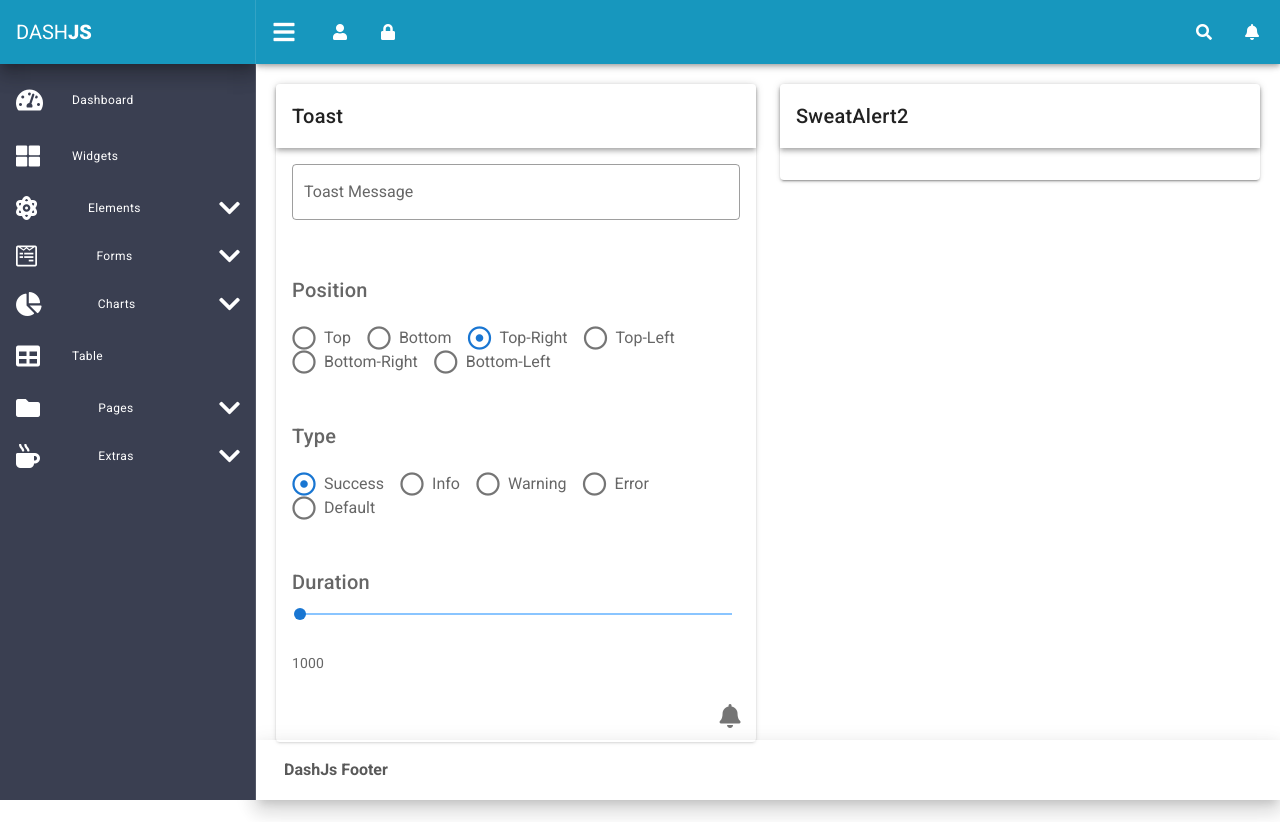
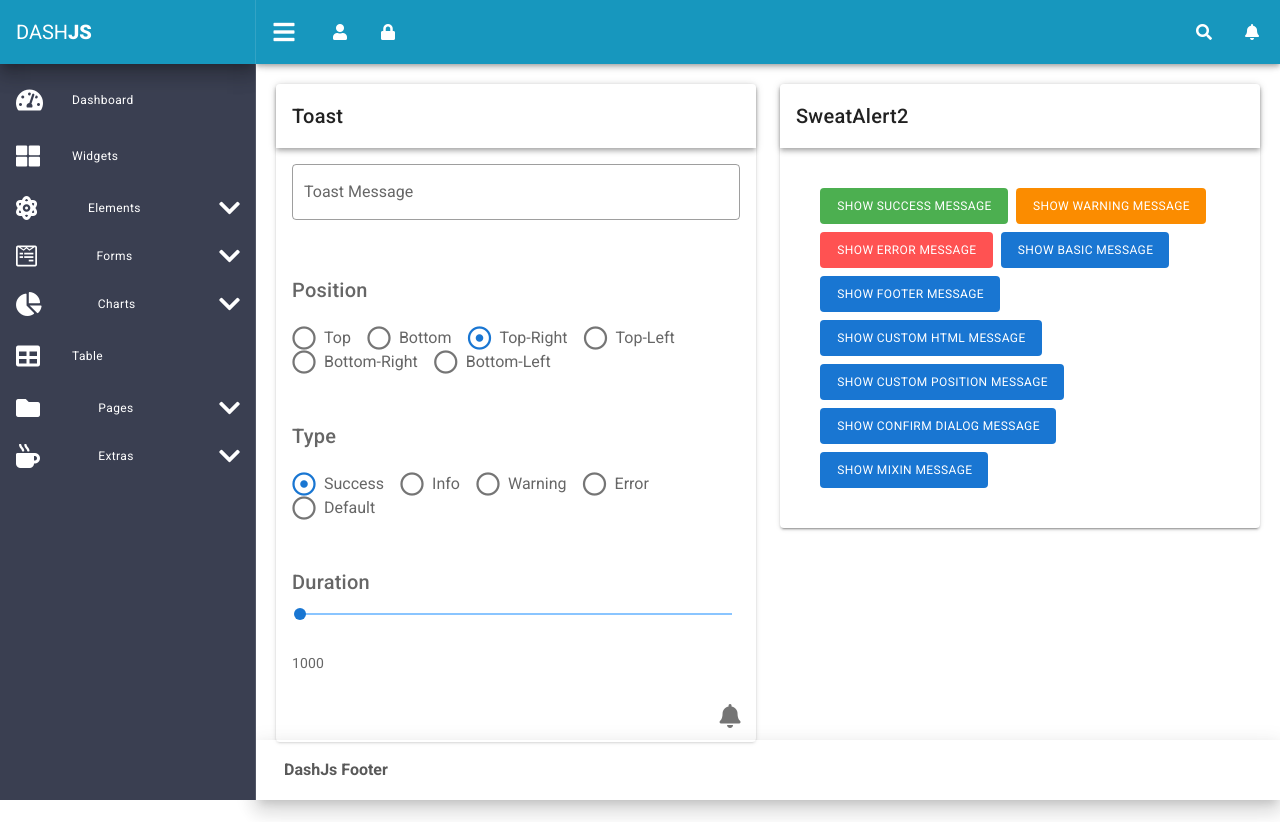
Before and after one commit to RichWarrior/vue-dashjs, a Vue app: page /Notification in a window 1280 px wide. Built offline with nearby package versions, Linux system fonts and the light colour scheme; what vue-sweetalert2, vue-toast-notification would draw is missing.

Commit message:
close #13

```diff
--- a/src/views/Elements/Notification.vue
+++ b/src/views/Elements/Notification.vue
@@ -56,7 +56,39 @@
           <v-toolbar>
             <h1 class="title">SweatAlert2</h1>
           </v-toolbar>
-                <v-card-text></v-card-text>
+          <v-card-text>
+            <v-row class="ma-2">
+              <v-col cols="12" md="12" sm="12">
+                <v-btn depressed class="ma-1" color="success" @click="showSuccessMessage">
+                  <h1 class="caption">Show Success Message</h1>
+                </v-btn>
+                <v-btn depressed color="warning" class="ma-1" @click="showWarningMessage">
+                  <h1 class="caption">Show Warning Message</h1>
+                </v-btn>
+                <v-btn depressed class="ma-1" color="error" @click="showWarningMessage">
+                  <h1 class="caption">Show Error Message</h1>
+                </v-btn>
+                <v-btn depressed color="primary" class="ma-1" @click="showBasicMessage">
+                  <h1 class="caption">Show Basic Message</h1>
+                </v-btn>
+                <v-btn depressed color="primary" class="ma-1" @click="showFooterMessage">
+                  <h1 class="caption">Show Footer Message</h1>
+                </v-btn>
+                <v-btn depressed color="primary" class="ma-1" @click="showCustomHtmlMessage">
+                  <h1 class="caption">Show Custom Html Message</h1>
+                </v-btn>
+                <v-btn depressed color="primary" class="ma-1" @click="showCustomPositionMessage">
+                  <h1 class="caption">Show Custom Position Message</h1>
+                </v-btn>
+                <v-btn depressed color="primary" class="ma-1" @click="showConfirmDialogMessage">
+                  <h1 class="caption">Show Confirm Dialog Message</h1>
+                </v-btn>
+                <v-btn depressed color="primary" class="ma-1" @click="showMixingMessage">
+                  <h1 class="caption">Show Mixin Message</h1>
+                </v-btn>
+              </v-col>
+            </v-row>
+          </v-card-text>
         </v-card>
       </v-hover>
     </v-col>
@@ -69,16 +101,87 @@ export default {
     toastLocation: "top-right",
     toastType: "success",
     toastMessage: "",
-    toastDuration: 1000,
+    toastDuration: 1000
   }),
-  methods:{
-      showToast(){
+  methods: {
+    showToast() {
       this.$toast.open({
-              message:this.toastMessage,
-              type:this.toastType,
-              position:this.toastLocation,
-              duration:this.toastDuration
-          })
+        message: this.toastMessage,
+        type: this.toastType,
+        position: this.toastLocation,
+        duration: this.toastDuration
+      });
+    },
+    showSuccessMessage() {
+      this.$swal("Good job!", "You clicked the button!", "success");
+    },
+    showWarningMessage() {
+      this.$swal("Warning", "You clicked the button!", "warning");
+    },
+    showErrorMessage() {
+      this.$swal("Error", "You clicked the button!", "error");
+    },
+    showBasicMessage() {
+      this.$swal("Any fool can use a computer");
+    },
+    showFooterMessage() {
+      this.$swal({
+        type: "error",
+        title: "Oops...",
+        text: "Something went wrong!",
+        footer: "<a href>Why do I have this issue?</a>"
+      });
+    },
+    showCustomHtmlMessage() {
+      this.$swal({
+        title: "<strong>HTML <u>example</u></strong>",
+        type: "info",
+        html:
+          "You can use <b>bold text</b>, " +
+          '<a href="//sweetalert2.github.io">links</a> ' +
+          "and other HTML tags",
+        showCloseButton: true,
+        showCancelButton: true,
+        focusConfirm: false,
+        confirmButtonText: '<i class="fa fa-thumbs-up"></i> Great!',
+        confirmButtonAriaLabel: "Thumbs up, great!",
+        cancelButtonText: '<i class="fa fa-thumbs-down"></i>',
+        cancelButtonAriaLabel: "Thumbs down"
+      });
+    },
+    showCustomPositionMessage() {
+      this.$swal({
+        position: "top-end",
+        type: "success",
+        title: "Your work has been saved",
+        showConfirmButton: false,
+        timer: 1500
+      });
+    },
+    showConfirmDialogMessage() {
+      this.$swal({
+        title: "Are you sure?",
+        text: "You won't be able to revert this!",
+        type: "warning",
+        showCancelButton: true,
+        confirmButtonColor: "#3085d6",
+        cancelButtonColor: "#d33",
+        confirmButtonText: "Yes, delete it!"
+      }).then(result => {
+        if (result.value) {
+          this.$swal("Deleted!", "Your file has been deleted.", "success");
+        }
+      });
+    },
+    showMixingMessage() {
+      this.$swal({
+        toast: true,
+        position: "top-end",
+        showConfirmButton: false,
+        timer: 3000,
+        type: "success",
+        title: "Signed in successfully"
+      });
     }
   }
 };
```
Lines whose indentation alone changed are shown as unchanged.
